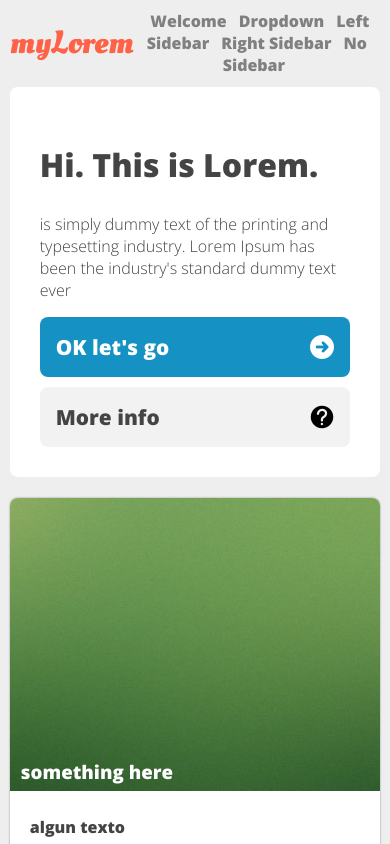
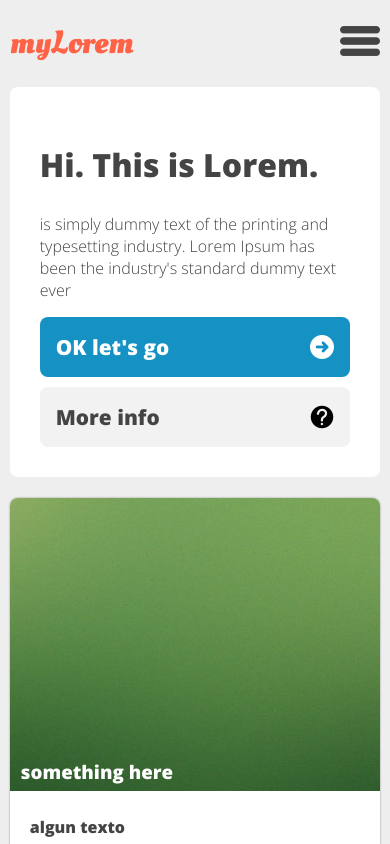
Before and after one commit to diegofernandoalayon/pruebaFrontend_BandB_react, a React (Create React App) app: page / in a window 390 px wide. Shown: the top 844 px of the page. Built offline with nearby package versions, Linux system fonts and the light colour scheme.

Commit message:
terminando menu responsive

```diff
--- a/public/index.html
+++ b/public/index.html
@@ -1,5 +1,5 @@
 <!DOCTYPE html>
-<html lang="en">
+<html lang="es">
   <head>
     <meta charset="utf-8" />
     <link rel="icon" href="%PUBLIC_URL%/favicon.ico" />
--- a/src/App.css
+++ b/src/App.css
@@ -17,6 +17,8 @@
   font-weight: normal;
 }
 :root{
+  --colorBackground: #444;
+  --colorBackgroundMenu: white;
   --colorText: #444;
   --colorBtnPrimary: #1596c4;
   --colorTextBtnPrimary: white;
@@ -35,6 +37,9 @@
   /* background-image: url('./images/bg01.png'); */
   background-color: rgba(200, 200, 200, 0.3);
   padding-bottom: 30px;
+}
+.content-2{
+  padding-bottom:1rem;
 }
 .content-1-1{
   width: var(--totalWidth);
--- a/src/components/Menu/index.js
+++ b/src/components/Menu/index.js
@@ -1,13 +1,22 @@
+import menuImg from '../../images/list.png'
 import './menu.css'
-
 export default function Menu(){
   return (
     <nav>
-      <a className="option" href="/">Welcome</a>
-      <a className="option" href="/">Dropdown</a>
-      <a className="option" href="/">Left Sidebar</a>
-      <a className="option" href="/">Right Sidebar</a>
-      <a className="option" href="/">No Sidebar</a>
+      <input type="checkbox" id="check" className="check"/>
+      <label for="check" class="checkbtn"><img src={menuImg} alt="list-menu" width="40px"/></label>
+      <ul className="list-menu">
+        <li className="item-menu"><a className="option" href="/">Welcome</a></li>
+        <li className="item-menu"><a className="option" href="/">Dropdown</a></li>
+        <li className="item-menu"><a className="option" href="/">Left Sidebar</a></li>
+        <li className="item-menu"><a className="option" href="/">Right Sidebar</a></li>
+        <li className="item-menu"><a className="option" href="/">No Sidebar</a></li>
+      </ul>
+
+
+
+
+
     </nav>
   )
 }
--- a/src/components/Menu/menu.css
+++ b/src/components/Menu/menu.css
@@ -1,3 +1,9 @@
+.list-menu{
+  list-style: none;
+}
+.item-menu{
+  display: inline-block;
+}
 .option{
   font-size: 1rem;
   color: gray;
@@ -7,7 +13,44 @@
   border-radius: 8px;
 }
 .option:hover{
-  background-color: #444444;
-  color: #fff;
+  background-color: var(--colorBackground);
+  color: var(--colorTextBtnPrimary);
 
 }
+.checkbtn{
+  cursor: pointer;
+  display: none;
+}
+#check{
+  display:none;
+}
+@media (max-width: 600px){
+  .checkbtn{
+    display: block;
+  }
+  .list-menu{
+    position: fixed;
+    width: 100%;
+    height: 100vh;
+    background-color: var(--colorBackgroundMenu);
+    top: 4rem;
+    left: -120%;
+    text-align: left;
+    transition: all .4s;
+    z-index: 1;
+  }
+  .item-menu{
+    display: block;
+    margin: 50px 0;
+    line-height: 30px;
+  }
+  .option{
+    font-size: 25px;
+  }
+  .option:hover{
+    background: none;
+  }
+  #check:checked ~ .list-menu{
+    left: 0;
+  }
+}
--- a/src/components/Texto/texto.css
+++ b/src/components/Texto/texto.css
@@ -7,7 +7,7 @@
 }
 .btn-texto{
   margin-top: 20px;
-  width: 30%;
+  width: 13rem;
   border: none;
   font-family: 'openB';
   display: flex;
```
Also changed, not shown: src/images/close.png (added), src/images/list.png (added).
